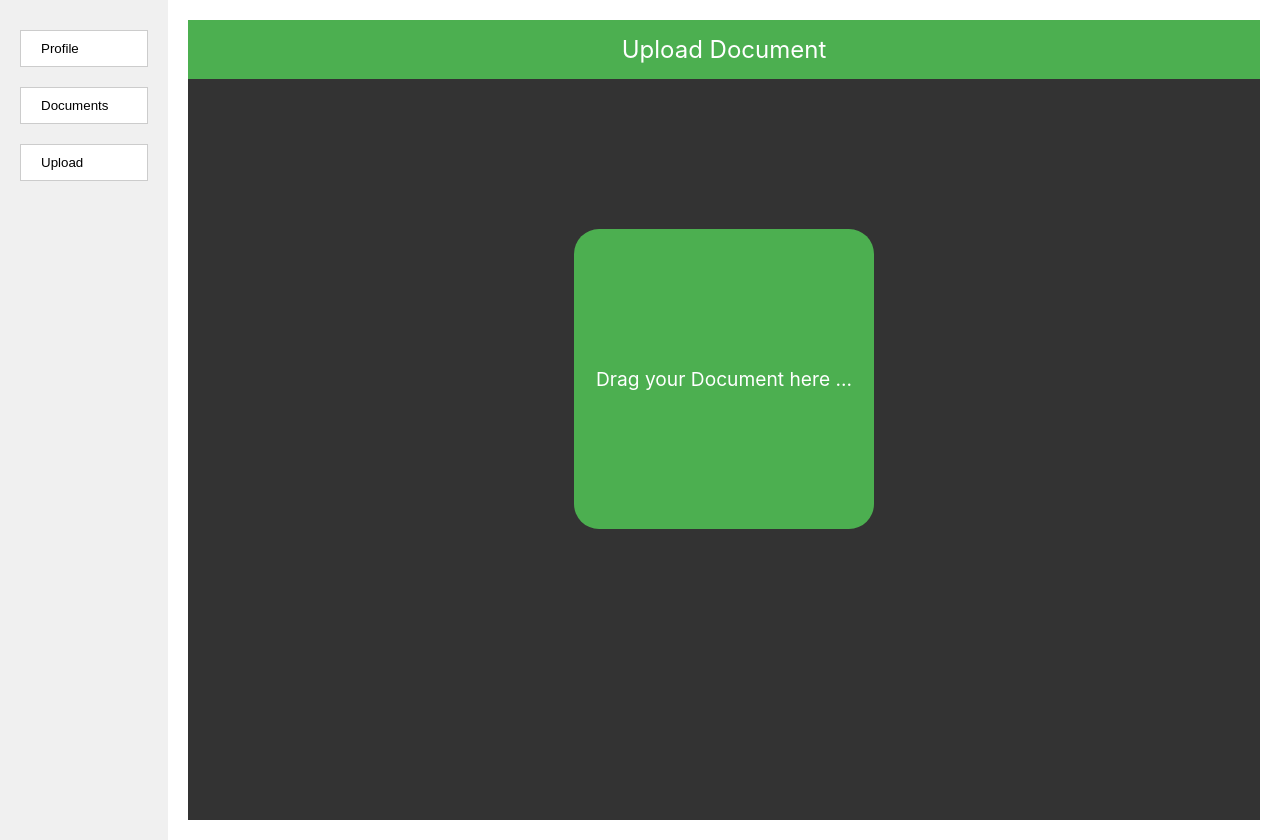
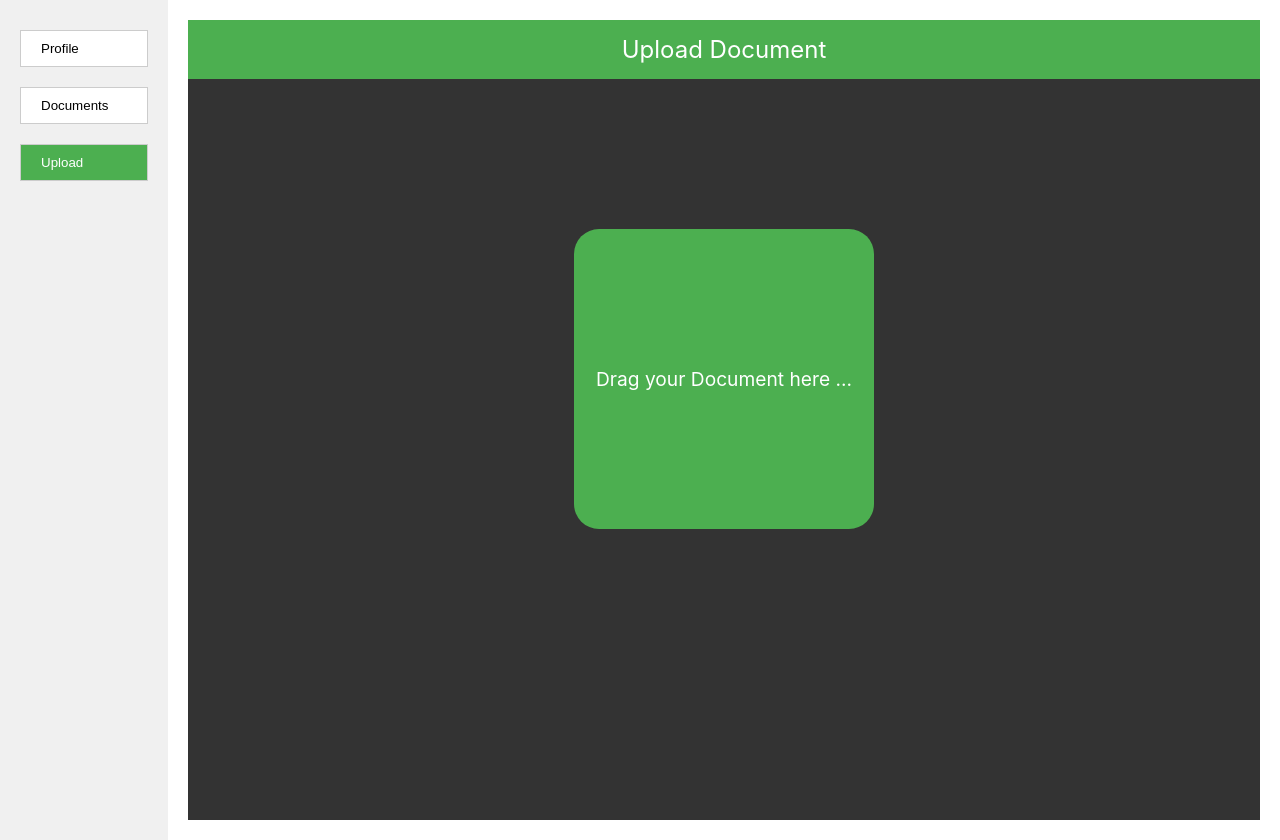
Before and after one commit to Norace2002/SWEN3, a React (Create React App) app in the folder webserver/: page /upload in a window 1280 px wide. Built offline with nearby package versions, Linux system fonts and the light colour scheme.

Commit message:
updated sidebar functionality to  highlight the active button based on the current route

```diff
--- a/webserver/src/paperless/sidebar.js
+++ b/webserver/src/paperless/sidebar.js
@@ -1,5 +1,5 @@
 import React from 'react';
-import { useNavigate } from 'react-router-dom';
+import { useNavigate, useLocation } from 'react-router-dom';
 
 function Button({ onClick, title, style }) {
     return (
@@ -11,26 +11,46 @@ function Button({ onClick, title, style }) {
 
 function Sidebar() {
     const navigate = useNavigate(); // Hook for navigation
+    const location = useLocation(); // Hook to get current location
 
     const handleNavigation = (page) => {
         navigate(page);
+    };
+
+    const isActive = (path) => {
+        if (path === '/documents') {
+            return location.pathname.startsWith('/documents');
+        }
+        return location.pathname === path;
     };
 
     return (
         <div style={styles.sidebar}>
             <Button
                 onClick={() => handleNavigation('/profile')}
-                style={styles.button}
+                style={{
+                    ...styles.button,
+                    backgroundColor: isActive('/profile') ? '#4CAF50' : '#fff',
+                    color: isActive('/profile') ? '#fff' : '#000'
+                }}
                 title="Profile"
             />
             <Button
                 onClick={() => handleNavigation('/documents')}
-                style={styles.button}
+                style={{
+                    ...styles.button,
+                    backgroundColor: isActive('/documents') ? '#4CAF50' : '#fff',
+                    color: isActive('/documents') ? '#fff' : '#000'
+                }}
                 title="Documents"
             />
             <Button
                 onClick={() => handleNavigation('/upload')}
-                style={styles.button}
+                style={{
+                    ...styles.button,
+                    backgroundColor: isActive('/upload') ? '#4CAF50' : '#fff',
+                    color: isActive('/upload') ? '#fff' : '#000'
+                }}
                 title="Upload"
             />
         </div>
@@ -50,12 +70,11 @@ const styles = {
     button: {
         padding: '10px 20px',
         margin: '10px 0',
-        backgroundColor: '#fff',
         border: '1px solid #ccc',
         cursor: 'pointer',
         textAlign: 'left',
+        transition: 'background-color 0.3s ease',
     },
 };
 
-
 export default Sidebar;
```
